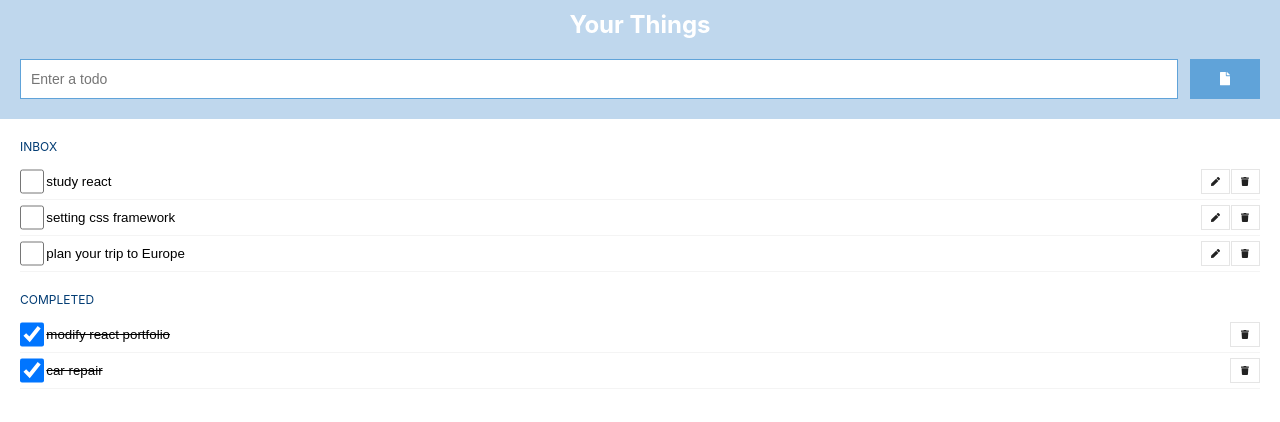
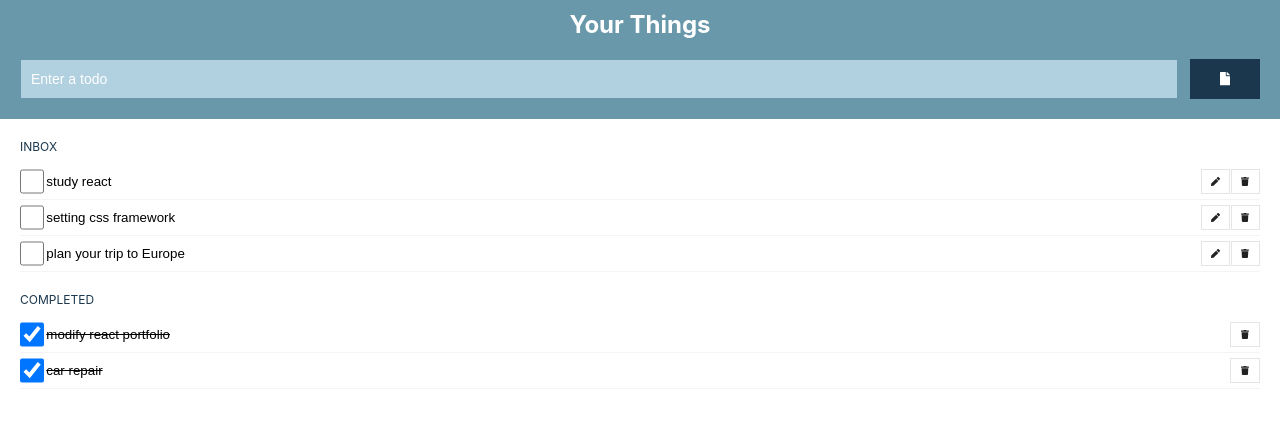
Before and after one commit to SiHyung-Lee/ToDo-List, a React (Create React App) app: page / in a window 1280 px wide. Shown: the top 422 px of the page. Built offline with nearby package versions, Linux system fonts and the light colour scheme.

Commit message:
css 수정

```diff
--- a/src/App.js
+++ b/src/App.js
@@ -8,7 +8,7 @@ const Header = styled.h1`
     font-size: 24px;
     padding: 10px 20px 0;
     margin: 0;
-    background-color: #bfd7ed;
+    background-color: #6998ab;
     text-align: center;
     color: #fff;
 `;
--- a/src/components/CreateTask.js
+++ b/src/components/CreateTask.js
@@ -4,18 +4,22 @@ import { FontAwesomeIcon } from '@fortawesome/react-fontawesome';
 import { faFile } from '@fortawesome/free-solid-svg-icons';
 
 const Form = styled.form`
-    background-color: #bfd7ed;
+    background-color: #6998ab;
     padding: 20px 20px;
 `;
 
 const Input = styled.input`
-    border: 1px solid #60a3d9;
+    border: 1px solid #6998ab;
     width: calc(99% - 70px);
     height: 40px;
     padding: 0 10px;
     box-sizing: border-box;
     font-size: 14px;
-    background-color: #fff;
+    background-color: #b1d0e0;
+    color: #fff;
+    &::placeholder {
+        color: #fff;
+    }
 `;
 
 const Button = styled.button`
@@ -23,7 +27,7 @@ const Button = styled.button`
     width: 70px;
     margin-left: 1%;
     border: none;
-    background-color: #60a3d9;
+    background-color: #1a374d;
     color: #fff;
     text-transform: uppercase;
     vertical-align: top;
--- a/src/components/Tasks.js
+++ b/src/components/Tasks.js
@@ -13,7 +13,7 @@ const Sorting = styled.h2`
     font-size: 12px;
     font-weight: 400;
     text-transform: uppercase;
-    color: #003b73;
+    color: #1a374d;
 `;
 
 const Task = styled.div`
@@ -63,8 +63,8 @@ const Button = styled.button`
     font-size: 9px;
     &.button__modify {
         display: none;
-        background-color: #60a3d9;
-        border-color: #60a3d9;
+        background-color: #406882;
+        border-color: #406882;
     }
 `;
 
```
